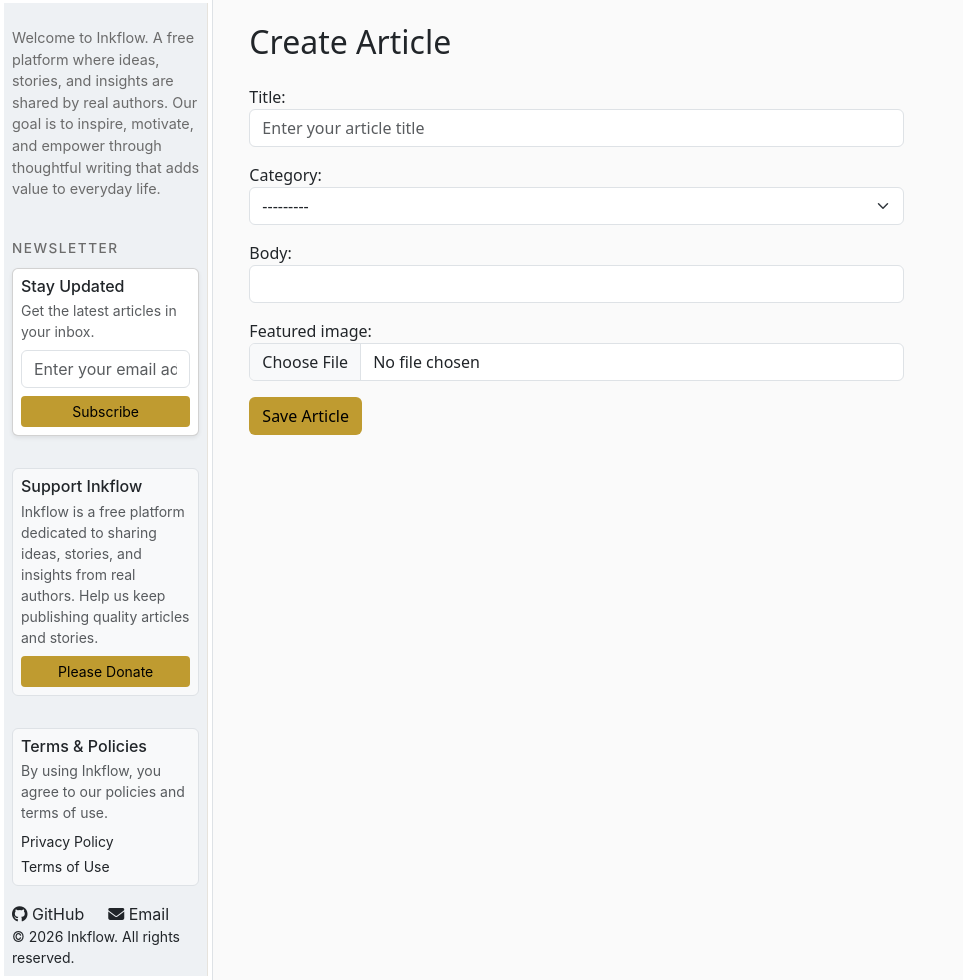
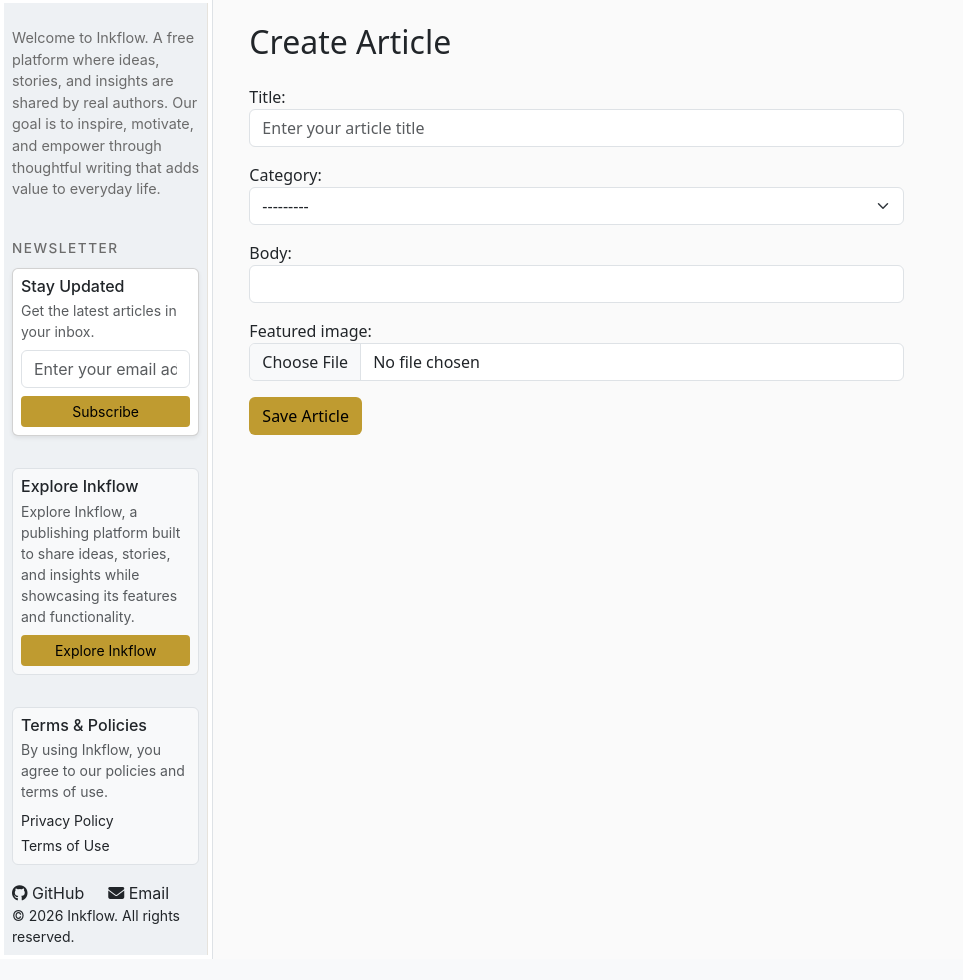
Before and after one commit to Kgothatso-create/publishing-cms, a Django app: page /articles/new/ in a window 1280 px wide. Shown: the part 82-1062 px from the top of the page, without its empty margins (0-963 px from the left). After the commit the page ends 1041 px from the top, so only its background shows below. Run offline with Django 5.2, Linux system fonts and the light colour scheme; the visitor is signed in with stand-in values (Sample User, id 1); data that the repository does not hold is empty; some libraries are stand-ins or nearby versions.

Commit message:
Added explorer button.

```diff
--- a/people/urls.py
+++ b/people/urls.py
@@ -7,4 +7,5 @@ urlpatterns = [
     path("login/", login_view, name="login"),
     path("logout/", logout_view, name="logout"),
     path("profile/", profile_view, name="profile"),
+    path("explorer/login/", explorer_login, name="explorer_login"),
 ]
--- a/templates/articles/article_form.html
+++ b/templates/articles/article_form.html
@@ -42,7 +42,7 @@
             </div>
         </div>
 
-        <button type="submit" class="btn" style="background-color: #bf9b30; color: #000;">
+        <button type="submit" class="btn mb-3" style="background-color: #bf9b30; color: #000;">
             Save Article
         </button>
 
--- a/templates/layouts/sidebar.html
+++ b/templates/layouts/sidebar.html
@@ -45,19 +45,23 @@
             </div>
         </div>
     </section>
+    <!-- Explore section -->
     <section class="mt-3 mb-3">
         <div class="p-2 border rounded bg-light">
             <h6 class="mb-1 fs-6">
-                Support Inkflow
+                Explore Inkflow
             </h6>
             <p class="text-muted small mb-2">
-                Inkflow is a free platform dedicated to sharing ideas, stories, and insights from real authors. Help us keep publishing quality articles and stories.
+                Explore Inkflow, a publishing platform built to share ideas, stories, and insights while showcasing its features and functionality.
             </p>
-            <a href="#"
-               class="btn btn-sm w-100"
-               style="background-color:#bf9b30; color:#000;">
-                Please Donate
-            </a>
+            <form method="POST" action="{% url 'explorer_login' %}">
+                {% csrf_token %}
+                <button type="submit"
+                        class="btn btn-sm w-100"
+                        style="background-color:#bf9b30; color:#000;">
+                    Explore Inkflow
+                </button>
+            </form>
         </div>
     </section>
     <section class="mt-3 mb-3">
```
Also changed, not shown: people/views.py (+21 -1 lines).
